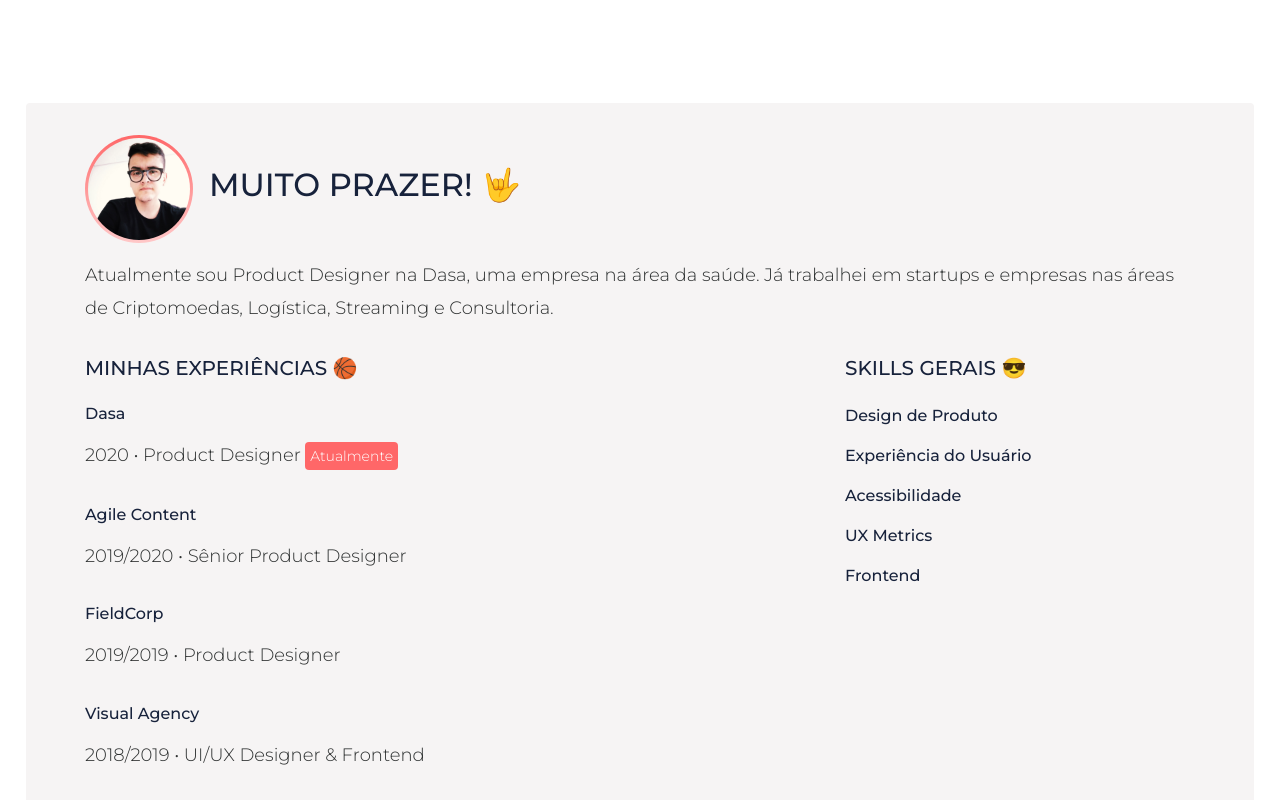
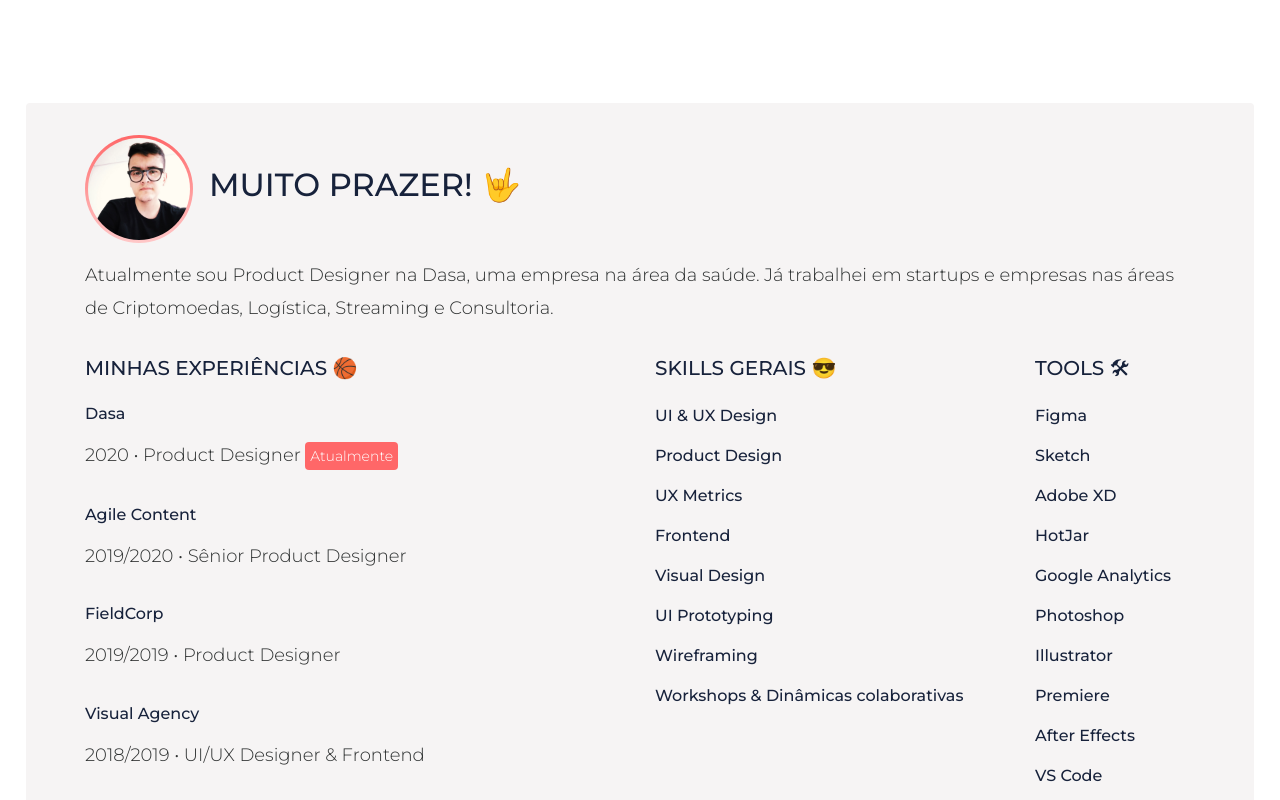
Before and after one commit to bqdesigner/site-bq, a website: page v1/index.html in a window 1280 px wide. Shown: the part 2000-2800 px from the top of the page. Drawn offline with nearby package versions, Linux system fonts and the light colour scheme.

Commit message:
Acessibily updates, content updates

```diff
--- a/v1/index.html
+++ b/v1/index.html
@@ -112,7 +112,7 @@
             </div>
             <p> Atualmente sou Product Designer na Dasa, uma empresa na área da saúde. Já trabalhei em startups e empresas nas áreas de Criptomoedas, Logística, Streaming e Consultoria. </p>
             <div class="row content-list">
-                <div class="col-md-8 col-12">
+                <div class="col-md-6 col-12">
                     <h3> Minhas Experiências 🏀 </h3>
                     <ul>
                         <li>
@@ -133,14 +133,32 @@
                         </li>
                     </ul>
                 </div>
-                <div class="col-md-4 col-12">
+                <div class="col-md-4 col-12 mb-3">
                     <h3> Skills gerais 😎 </h3>
                     <ul>
-                        <li> Design de Produto </li>
-                        <li> Experiência do Usuário </li>
-                        <li> Acessibilidade </li>
+                        <li> UI & UX Design </li>
+                        <li> Product Design </li>
                         <li> UX Metrics </li>
                         <li> Frontend </li>
+                        <li> Visual Design </li>
+                        <li> UI Prototyping </li>
+                        <li> Wireframing </li>
+                        <li> Workshops & Dinâmicas colaborativas </li>
+                    </ul>
+                </div>
+                <div class="col-md-2 col-12">
+                    <h3> Tools 🛠 </h3>
+                    <ul>
+                        <li> Figma </li>
+                        <li> Sketch </li>
+                        <li> Adobe XD </li>
+                        <li> HotJar </li>
+                        <li> Google Analytics </li>
+                        <li> Photoshop </li>
+                        <li> Illustrator </li>
+                        <li> Premiere </li>
+                        <li> After Effects </li>
+                        <li> VS Code </li>
                     </ul>
                 </div>
             </div>
--- a/v1/scss/_general.scss
+++ b/v1/scss/_general.scss
@@ -72,7 +72,7 @@ header.container-fluid {
         position: relative;
         span {
             font-weight: 500;
-            color: $color_gray-200;
+            color: $color_gray-300;
             position: absolute;
             &::after {
                 content: '';
@@ -299,9 +299,6 @@ footer {
     p {
         @extend %text-content;
     }
-    .capitalize {
-        text-transform: capitalize;
-    }
     ul {
         list-style: none;
         padding: 0;
--- a/v1/scss/_guide.scss
+++ b/v1/scss/_guide.scss
@@ -65,7 +65,7 @@ $color-gray_300: rgba(46,49,49, 1);
     font-weight: 400;
     letter-spacing: .5rem;
     text-transform: uppercase;
-    color: $color_gray-200;
+    color: $color_gray-300;
     @include transition(all 0.3s ease-in-out 0s);
     &:hover {
         text-decoration: none;
```
Also changed, not shown: v1/assets/img/img_bb_1.jpg, v1/css/style.css, 1 other file.
